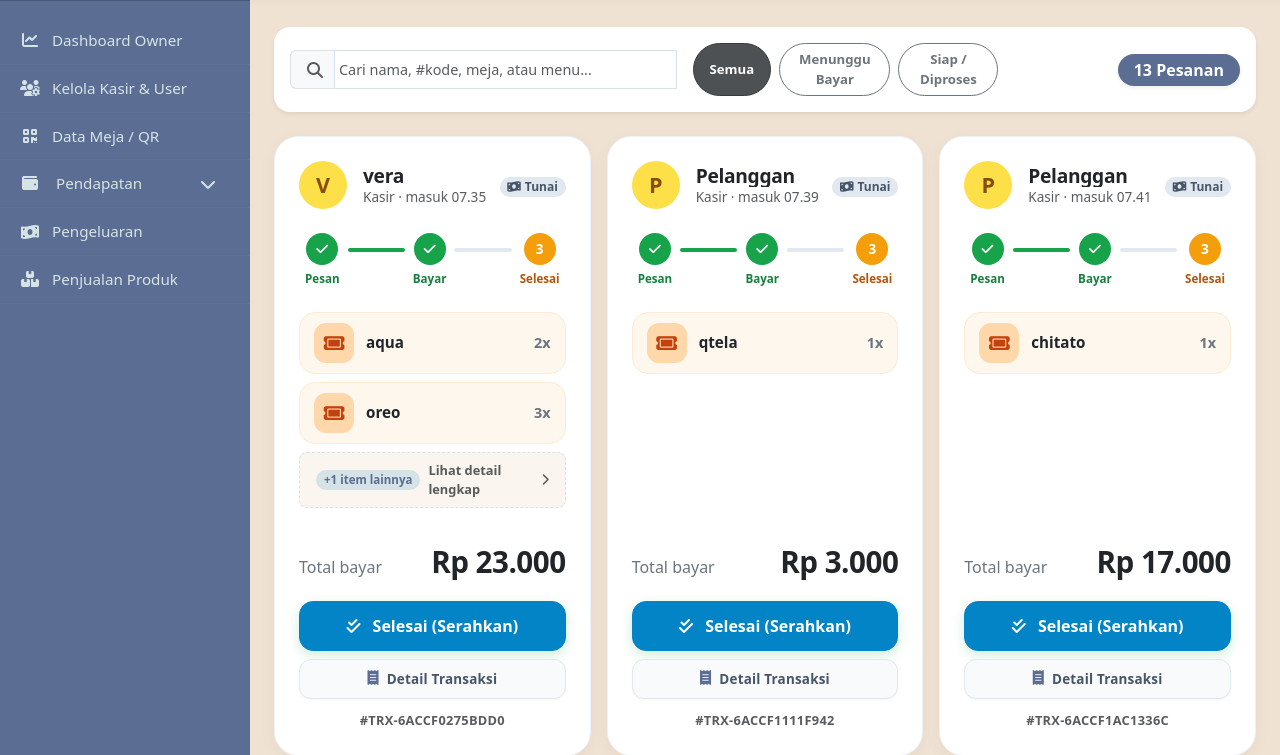
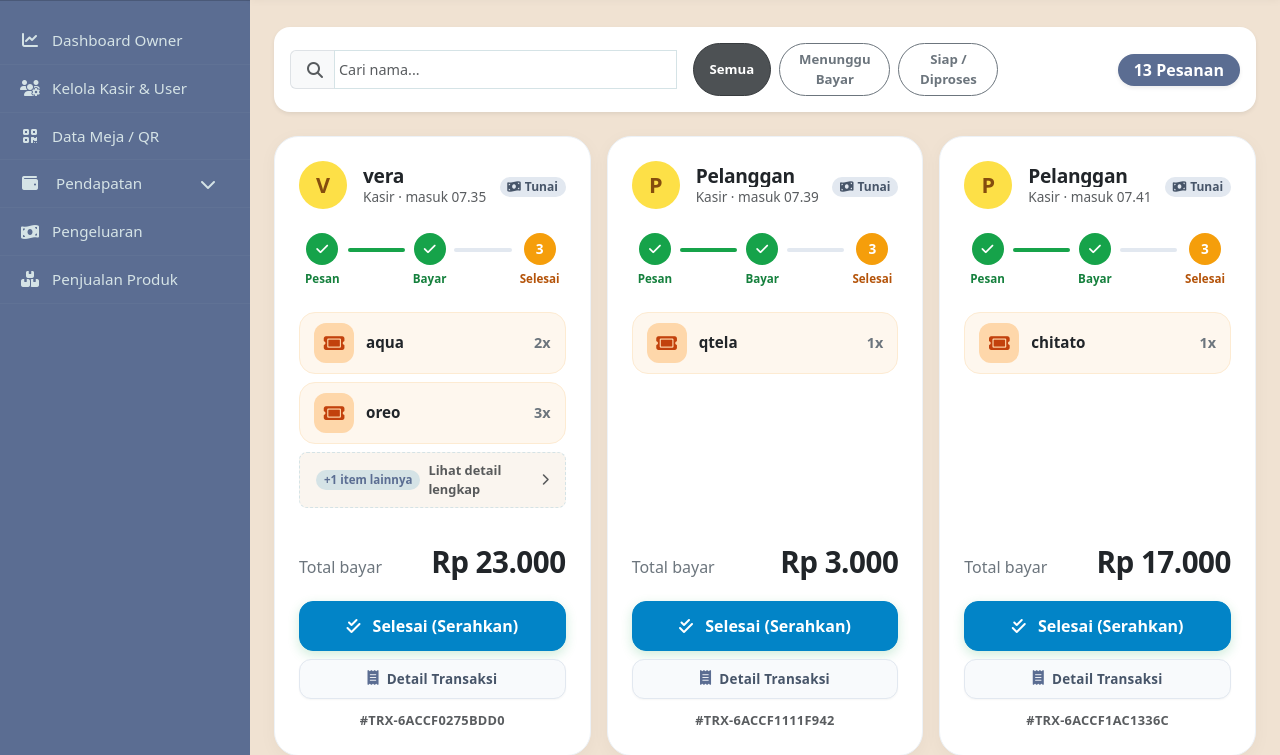
Before and after one commit to griseldaatha/asa-jaya-playground, a Laravel app: page /kasir/antrean in a window 1280 px wide. Shown: the part 64-819 px from the top of the page. Run offline with Laravel 12, Linux system fonts and the light colour scheme; a user stored in the database is signed in; data comes from the database, SQL or seed files in the repository.

Commit message:
style(kasir): ubah placeholder pencarian antrean menjadi Cari nama...

```diff
--- a/resources/views/kasir/antrean.blade.php
+++ b/resources/views/kasir/antrean.blade.php
@@ -284,7 +284,7 @@
                         <span class="input-group-text bg-light border-end-0 text-muted ps-3">
                             <i class="fa-solid fa-magnifying-glass"></i>
                         </span>
-                        <input type="text" id="searchAntrean" class="form-control bg-light border-start-0 border-end-0 ps-1" placeholder="Cari nama, #kode, meja, atau menu..." autocomplete="off" oninput="onSearchAntreanChange(this.value)">
+                        <input type="text" id="searchAntrean" class="form-control bg-light border-start-0 border-end-0 ps-1" placeholder="Cari nama..." autocomplete="off" oninput="onSearchAntreanChange(this.value)">
                         <button class="btn btn-light border border-start-0 text-muted" type="button" id="btnClearSearch" style="display: none;" onclick="clearSearchAntrean()" title="Hapus Pencarian">
                             <i class="fa-solid fa-xmark"></i>
                         </button>
```
